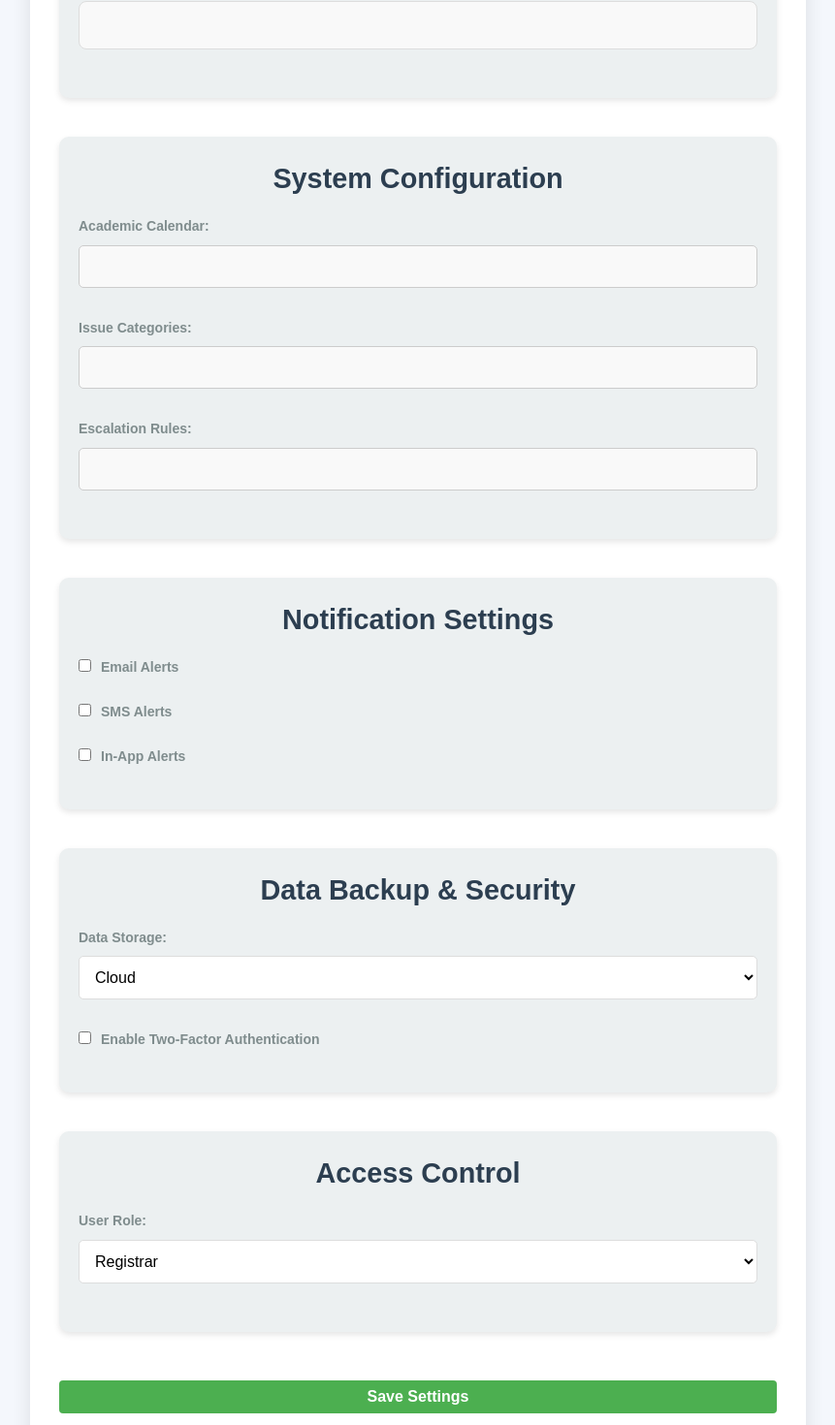
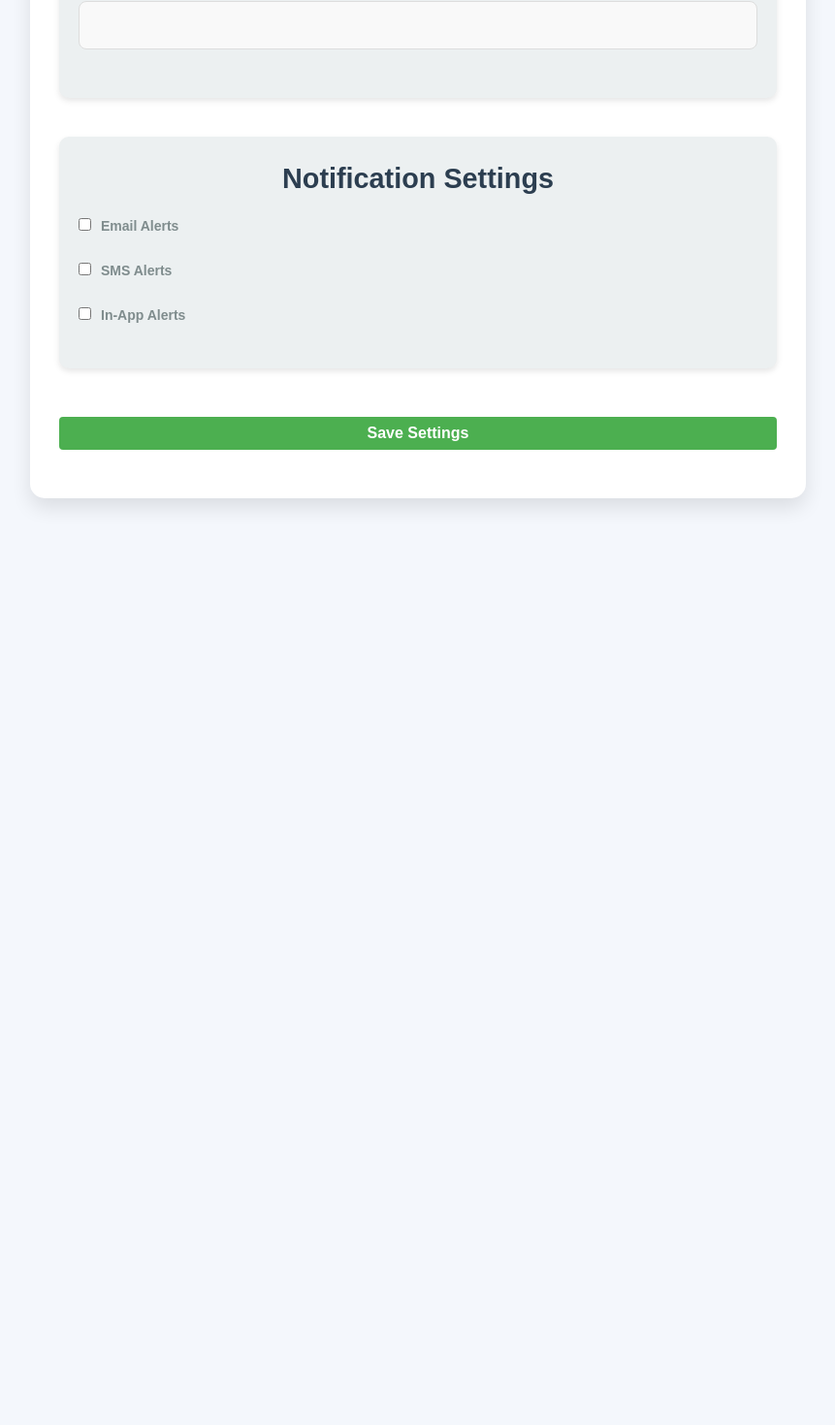
Before and after one commit to ArnoldPeterMukasa/AITS_GROUP_G, a React (Vite) app in the folder FRONTEND/: page /Settings in a window 1280 px wide. Shown: the part 460-1930 px from the top of the page at 97% size, without its empty margins (209-1070 px from the left). After the commit the page ends 1024 px from the top, so only its background shows below. Built offline with nearby package versions, Linux system fonts and the light colour scheme.

Commit message:
added some changes

```diff
--- a/FRONTEND/src/components/AcademicRegistrarDashboard.css
+++ b/FRONTEND/src/components/AcademicRegistrarDashboard.css
@@ -16,7 +16,7 @@
 .sidebar h2 {
     text-align: center;
     margin-bottom: 20px;
-    color: aliceblue;
+    color: #2c3e50;
 }
 
 .sidebar ul {
--- a/FRONTEND/src/components/AcademicRegistrarDashboard.jsx
+++ b/FRONTEND/src/components/AcademicRegistrarDashboard.jsx
@@ -1,7 +1,6 @@
 import React, { useState, useEffect } from 'react';
 import { Link, useNavigate } from 'react-router-dom';
 import './AcademicRegistrarDashboard.css'; // Include CSS file for styling
-import ManageUsersPage from './ManageUsersPage';
 
 function AcademicRegistrarDashboard() {
     const [issues, setIssues] = useState([]);
@@ -21,9 +20,9 @@ function AcademicRegistrarDashboard() {
     // Sample data (could come from an API)
     useEffect(() => {
         setIssues([
-            { id: 1, title: "Issue with course materials", status: "open", category: "student", department: "Math", course: "Calculus 101" },
+            { id: 1, title: "Issue with course materials on muele", status: "open", category: "student", department: "Math", course: "Calculus 101" },
             { id: 2, title: "Lecturer request for more hours", status: "resolved", category: "lecturer", department: "Computer Science", course: "Data Structures" },
-            { id: 3, title: "Urgent technical issue", status: "open", category: "student", department: "Engineering", course: "Mechanical Engineering" }
+            { id: 3, title: "errors in course enrollment data", status: "open", category: "student", department: "Engineering", course: "Mechanical Engineering" }
         ]);
 
         setAnalytics({
@@ -115,6 +114,8 @@ function AcademicRegistrarDashboard() {
                             <option value="all">All Statuses</option>
                             <option value="open">Open</option>
                             <option value="resolved">Resolved</option>
+                            <option value="pending">Pending</option>
+
                         </select>
                     </form>
                 </div>
--- a/FRONTEND/src/components/ManageUsersPage.jsx
+++ b/FRONTEND/src/components/ManageUsersPage.jsx
@@ -21,8 +21,7 @@ function ManageUsersPage() {
     useEffect(() => {
         // Fetch users from an API or use sample data
         setUsers([
-            { id: 1, name: 'John Doe', role: 'Student', email: 'john.doe@example.com', status: 'Active', dateJoined: '2021-02-01', department: 'Computer Science' },
-            { id: 2, name: 'Jane Smith', role: 'Lecturer', email: 'jane.smith@example.com', status: 'Inactive', dateJoined: '2020-05-15', department: 'Mathematics' },
+
         ]);
     }, []);
 
@@ -208,7 +207,7 @@ function ManageUsersPage() {
                     <option value="">All Departments</option>
                     <option value="Computer Science">Computer Science</option>
                     <option value="Mathematics">Mathematics</option>
-                    <option value="Physics">Physics</option>
+                    <option value="information technology">Information technology</option>
                 </select>
                 <select name="status" onChange={handleFilterChange} value={filters.status}>
                     <option value="">All Statuses</option>
--- a/FRONTEND/src/components/Settings.jsx
+++ b/FRONTEND/src/components/Settings.jsx
@@ -1,5 +1,6 @@
 import React, { useState } from 'react';
 import './Settings.css'; // Include CSS file for styling
+
 function Settings() {
     const [userProfile, setUserProfile] = useState({
         username: '',
@@ -13,21 +14,6 @@ function Settings() {
         inAppAlerts: false,
     });
 
-    const [systemConfig, setSystemConfig] = useState({
-        academicCalendar: '',
-        issueCategories: '',
-        escalationRules: '',
-    });
-
-    const [security, setSecurity] = useState({
-        twoFactorAuth: false,
-        dataStorage: 'Cloud',
-    });
-
-    const [accessControl, setAccessControl] = useState({
-        role: 'Registrar',
-    });
-
     // Handle user profile changes
     const handleProfileChange = (e) => {
         setUserProfile({ ...userProfile, [e.target.name]: e.target.value });
@@ -38,34 +24,12 @@ function Settings() {
         setNotifications({ ...notifications, [e.target.name]: e.target.checked });
     };
 
-    // Handle system configuration changes
-    const handleSystemConfigChange = (e) => {
-        setSystemConfig({ ...systemConfig, [e.target.name]: e.target.value });
-    };
-
-    // Handle security settings changes
-    const handleSecurityChange = (e) => {
-        setSecurity({ ...security, [e.target.name]: e.target.value });
-    };
-
-    const handleTwoFactorChange = (e) => {
-        setSecurity({ ...security, twoFactorAuth: e.target.checked });
-    };
-
-    // Handle access control changes
-    const handleAccessControlChange = (e) => {
-        setAccessControl({ ...accessControl, role: e.target.value });
-    };
-
     const saveSettings = () => {
         alert('Settings Saved!');
         // Here we would normally send the data to the server or database.
         console.log({
             userProfile,
             notifications,
-        systemConfig,
-        security,
-        accessControl,
         });
     };
 
@@ -105,38 +69,6 @@ function Settings() {
                 </label>
             </section>
 
-        {/* System Configuration */}
-        <section className="system-configuration">
-            <h2>System Configuration</h2>
-            <label>
-            Academic Calendar:
-            <input
-                type="text"
-                name="academicCalendar"
-                value={systemConfig.academicCalendar}
-                onChange={handleSystemConfigChange}
-            />
-            </label>
-            <label>
-            Issue Categories:
-            <input
-                type="text"
-                name="issueCategories"
-                value={systemConfig.issueCategories}
-                onChange={handleSystemConfigChange}
-            />
-            </label>
-            <label>
-            Escalation Rules:
-            <input
-                type="text"
-                name="escalationRules"
-                value={systemConfig.escalationRules}
-                onChange={handleSystemConfigChange}
-            />
-            </label>
-        </section>
-
             {/* Notification Settings */}
             <section className="notification-settings">
                 <h2>Notification Settings</h2>
@@ -169,48 +101,6 @@ function Settings() {
                 </label>
             </section>
 
-        {/* Data Backup & Security */}
-        <section className="data-backup-security">
-            <h2>Data Backup & Security</h2>
-            <label>
-            Data Storage:
-            <select
-                name="dataStorage"
-                value={security.dataStorage}
-                onChange={handleSecurityChange}
-            >
-                <option value="Cloud">Cloud</option>
-                <option value="Local">Local</option>
-            </select>
-            </label>
-            <label>
-            <input
-                type="checkbox"
-                name="twoFactorAuth"
-                checked={security.twoFactorAuth}
-                onChange={handleTwoFactorChange}
-            />
-            Enable Two-Factor Authentication
-            </label>
-        </section>
-
-        {/* Access Control */}
-        <section className="access-control">
-            <h2>Access Control</h2>
-            <label>
-            User Role:
-            <select
-                name="role"
-                value={accessControl.role}
-                onChange={handleAccessControlChange}
-            >
-                <option value="Registrar">Registrar</option>
-                <option value="Admin">Admin</option>
-                <option value="User">User</option>
-            </select>
-            </label>
-        </section>
-
             {/* Save Button */}
             <button onClick={saveSettings}>Save Settings</button>
         </div>
```
Lines whose indentation alone changed are shown as unchanged.
